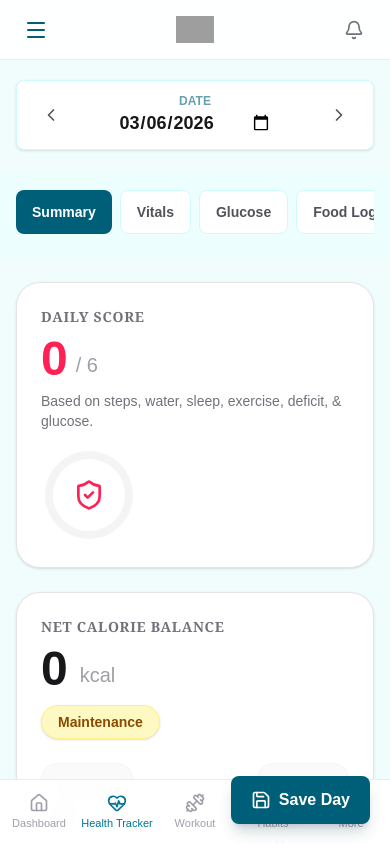
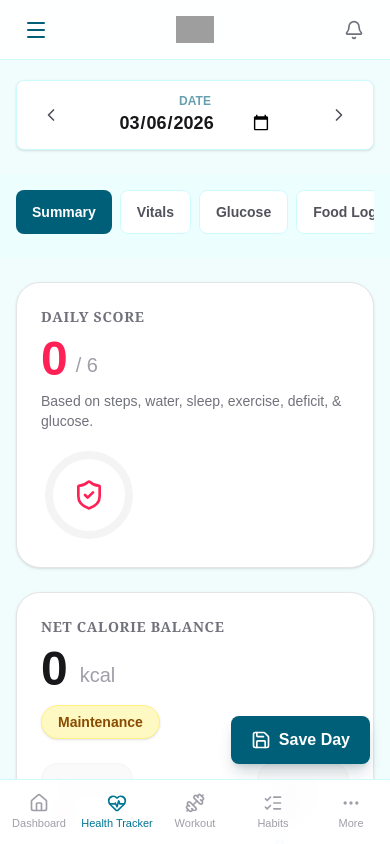
Before and after one commit to Abhisharma08/sugaroots-tools, a Next.js app: page /dashboard/health-tracker in a window 390 px wide. Built offline with nearby package versions, Linux system fonts and the light colour scheme; no server answers; grey boxes are pictures that could not be loaded.

Commit message:
fix: adjust tab navigation z-index and reposition floating save button to avoid mobile UI overlaps

```diff
--- a/app/dashboard/health-tracker/page.tsx
+++ b/app/dashboard/health-tracker/page.tsx
@@ -96,7 +96,7 @@ export default function HealthTrackerPage() {
       </div>
 
       {/* Sticky Tab Navigation */}
-      <div className="sticky top-0 z-40 bg-cyan-50/95 dark:bg-zinc-950/95 backdrop-blur-md pt-4 pb-4 mb-6 -mx-4 px-4 sm:mx-0 sm:px-0">
+      <div className="sticky top-0 z-10 bg-cyan-50/95 dark:bg-zinc-950/95 backdrop-blur-md pt-4 pb-4 mb-6 -mx-4 px-4 sm:mx-0 sm:px-0">
         <div className="flex overflow-x-auto gap-2 scrollbar-hide pb-2">
           {TABS.map(tab => (
             <button
@@ -127,7 +127,7 @@ export default function HealthTrackerPage() {
       </div>
 
       {/* Floating Save Button */}
-      <div className="fixed bottom-5 right-5 sm:bottom-8 sm:right-8 z-50">
+      <div className="fixed bottom-20 right-5 sm:bottom-8 sm:right-8 z-10 lg:bottom-8">
         {showSaveToast && (
           <div className="absolute bottom-full right-0 mb-4 px-4 py-3 bg-zinc-900 text-white text-sm font-semibold rounded-xl shadow-lg flex items-center gap-2 animate-in slide-in-from-bottom-2">
             <Check className="w-4 h-4 text-emerald-400" />
```
